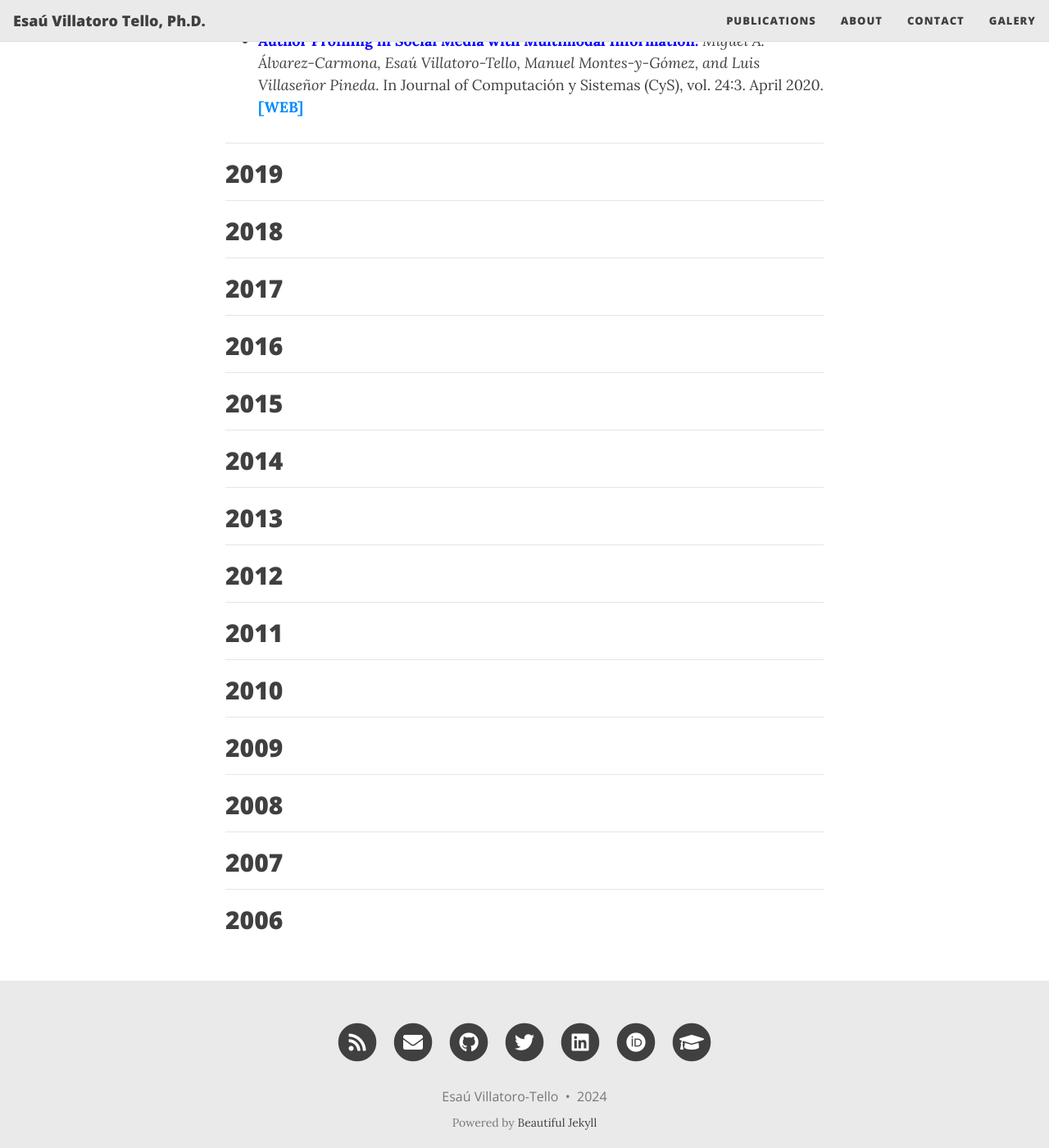
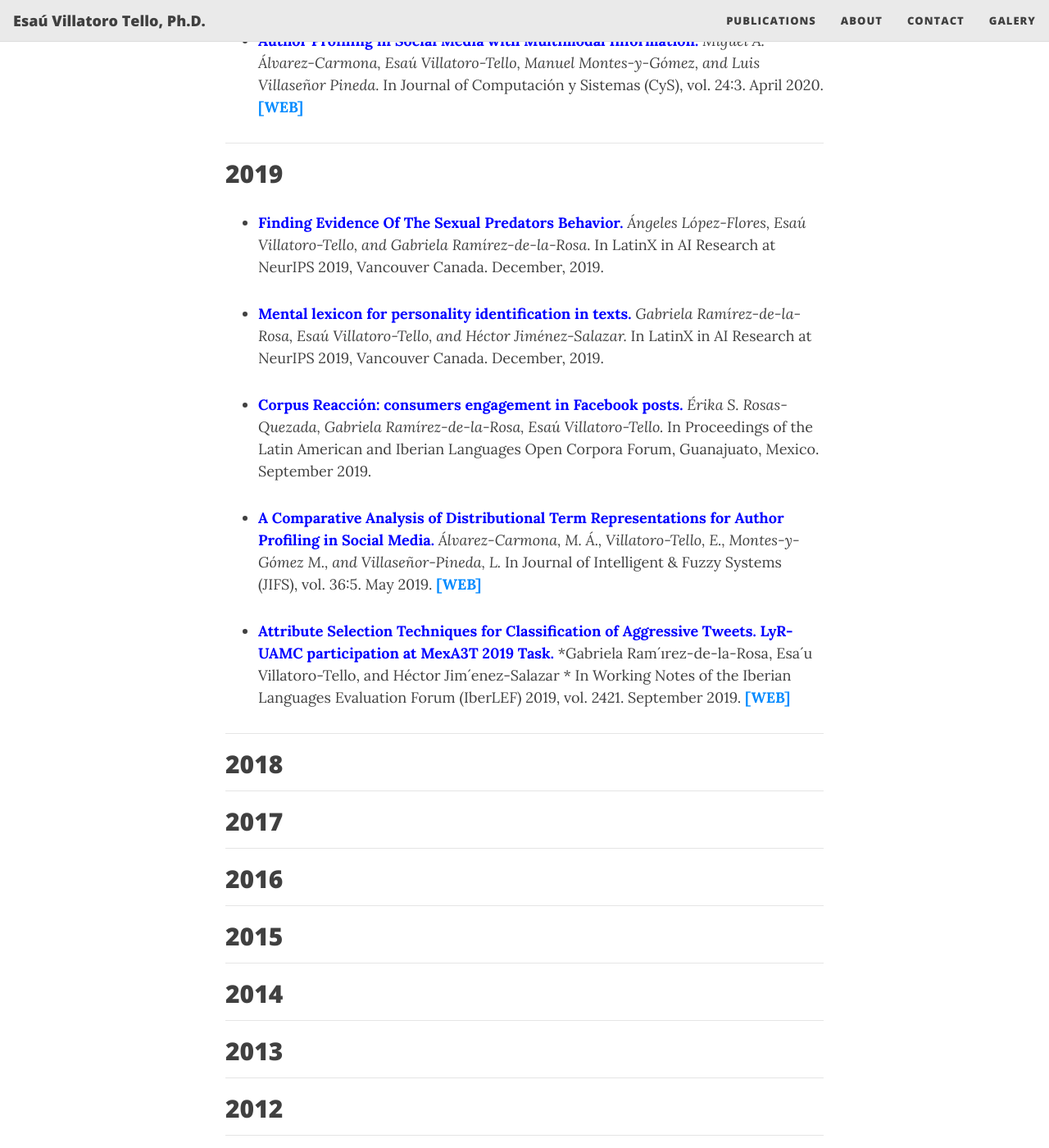
Before and after one commit to oravar333/oravar333.github.io, a Jekyll site: the page built from publications.md, in a window 1280 px wide and 1400 px high, scrolled down 5746 px. Shown: the whole window at 82% size. Built offline with Jekyll 4.4.1, drawn with Linux system fonts in a browser that asks for light colours; nearby versions of some CDN libraries.

Commit message:
Update publications.md

```diff
--- a/publications.md
+++ b/publications.md
@@ -103,6 +103,15 @@ This page is being updated. Please, in the meantime, check my full publications
 
 **2019**
 ---
+* <span style="color:blue">**Finding Evidence Of The Sexual Predators Behavior.**</span> *Ángeles López-Flores, Esaú Villatoro-Tello, and  Gabriela Ramírez-de-la-Rosa.* In LatinX in AI Research at NeurIPS 2019, Vancouver Canada. December, 2019.
+
+* <span style="color:blue">**Mental lexicon for personality identification in texts.**</span> *Gabriela Ramírez-de-la-Rosa, Esaú Villatoro-Tello, and Héctor Jiménez-Salazar.* In LatinX in AI Research at NeurIPS 2019, Vancouver Canada. December, 2019.
+
+* <span style="color:blue">**Corpus Reacción: consumers engagement in Facebook posts.**</span> *Érika S. Rosas-Quezada, Gabriela Ramírez-de-la-Rosa, Esaú Villatoro-Tello.* In Proceedings of the Latin American and Iberian Languages Open Corpora Forum, Guanajuato, Mexico. September 2019.
+
+* <span style="color:blue">**A Comparative Analysis of Distributional Term Representations for Author Profiling in Social Media.**</span> *Álvarez-Carmona, M. Á., Villatoro-Tello, E., Montes-y-Gómez M., and Villaseñor-Pineda, L.* In Journal of Intelligent & Fuzzy Systems (JIFS), vol. 36:5. May 2019. [**[WEB]**](https://content.iospress.com/articles/journal-of-intelligent-and-fuzzy-systems/ifs179033)
+
+* <span style="color:blue">**Attribute Selection Techniques for Classification of Aggressive Tweets. LyR-UAMC participation at MexA3T 2019 Task.**</span> *Gabriela Ram´ırez-de-la-Rosa, Esa´u Villatoro-Tello, and Héctor Jim´enez-Salazar * In Working Notes of the Iberian Languages Evaluation Forum (IberLEF) 2019, vol. 2421. September 2019. [**[WEB]**](http://ceur-ws.org/Vol-2421/MEX-A3T_paper_4.pdf)
 
 ---
 
```
